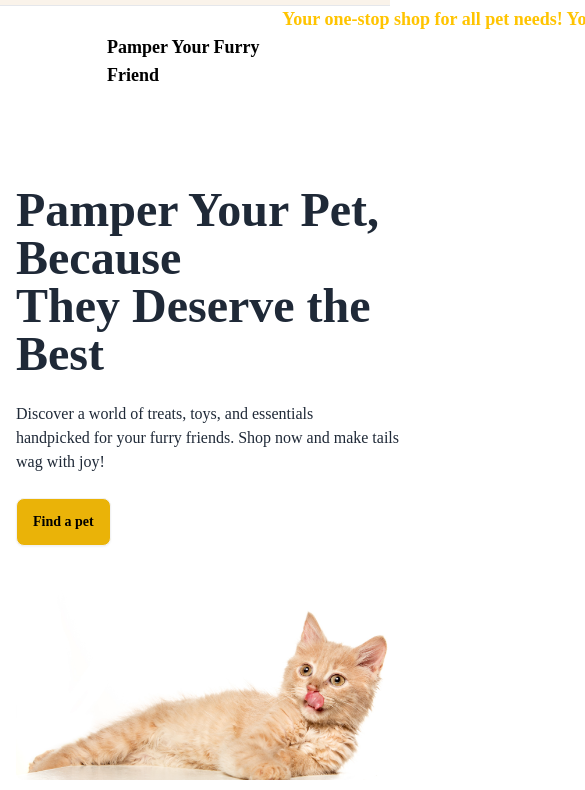
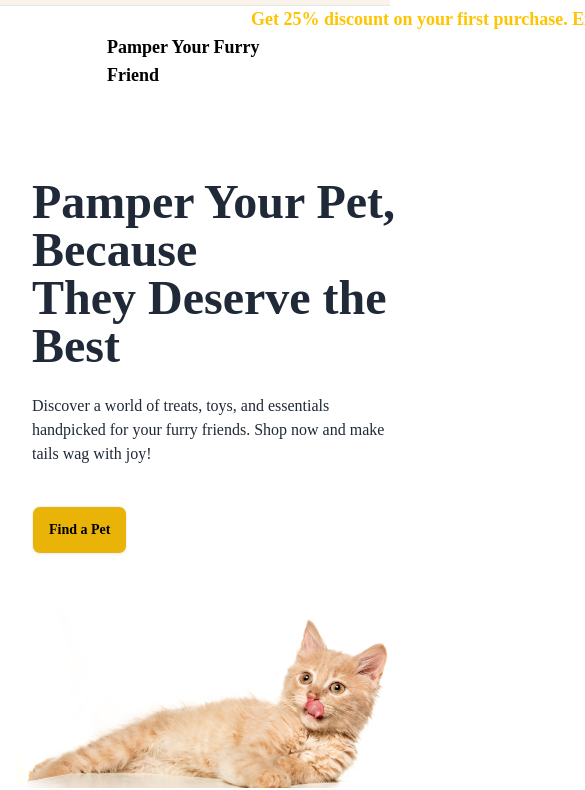
Before and after one commit to Sumyta-Bentey-Habib/Pet-Shop, a plain HTML site: page index.html in a window 390 px wide. Shown: the part 59-849 px from the top of the page, 585 px wide, since content can reach past the window. Drawn offline with nearby package versions, Linux system fonts and the light colour scheme; a web font is replaced by a local one.

Commit message:
Pet-shop

```diff
--- a/index.html
+++ b/index.html
@@ -69,7 +69,7 @@
     <!-- hero section -->
 
     <!-- Looping animation text -->
-    <div class="looping-text">Your one-stop shop for all pet needs! Your one-stop shop for all pet needs! </div>
+    <div class="looping-text">Get 25% discount on your first purchase. Exciting offers, Join us. </div>
 
     <!-- writing animation -->
 
@@ -80,21 +80,26 @@
 
 
     <div class="min-h-screen hero lg:bg-[url('./c1-assets/cat-big.png')] bg-none lg:bg-cover lg:bg-center">
-
       <div class="flex flex-col-reverse lg:flex-row-reverse hero-content">
 
+        <!-- Image hidden on large screens -->
         <img src="./c1-assets/cat-big.png" class="max-w-sm rounded-lg lg:hidden" />
 
-        <div>
-          <h2 class="text-5xl font-bold">Pamper Your Pet, Because <br> They Deserve the Best</h2>
-          <p class="py-6">
-            Discover a world of treats, toys, and essentials <br> handpicked for your furry friends.
-            Shop now and make tails wag with joy!
-          </p>
-          <button class="text-black bg-yellow-500 btn">Find a pet</button>
+        <div class="flex flex-col items-start pl-4 lg:pl-10 justify-items-start">
+          <div>
+
+            <h2 class="text-5xl font-bold">
+              Pamper Your Pet, Because <br> They Deserve the Best
+            </h2>
+
+            <p class="py-6">
+              Discover a world of treats, toys, and essentials <br>
+              handpicked for your furry friends. Shop now and make tails wag with joy!
+            </p>
+            <button class="mt-4 text-black bg-yellow-500 btn">Find a Pet</button>
+          </div>
         </div>
       </div>
-
     </div>
 
 
```
